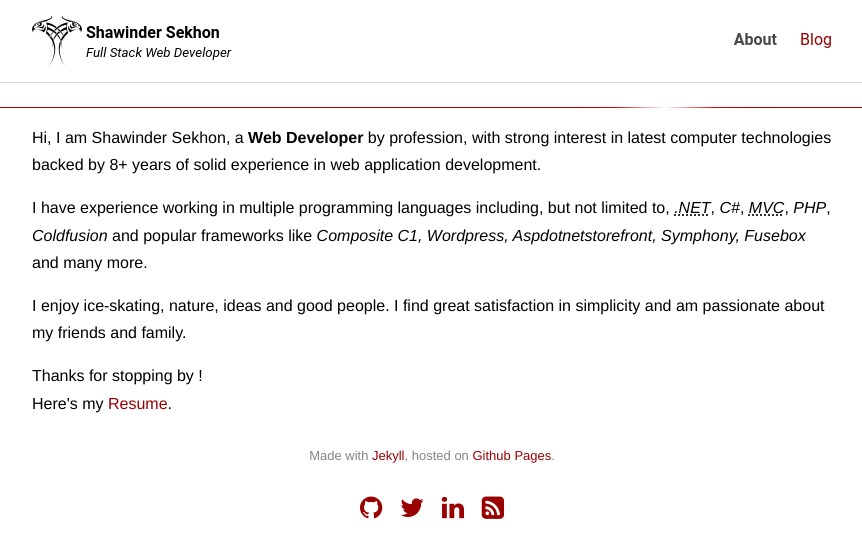
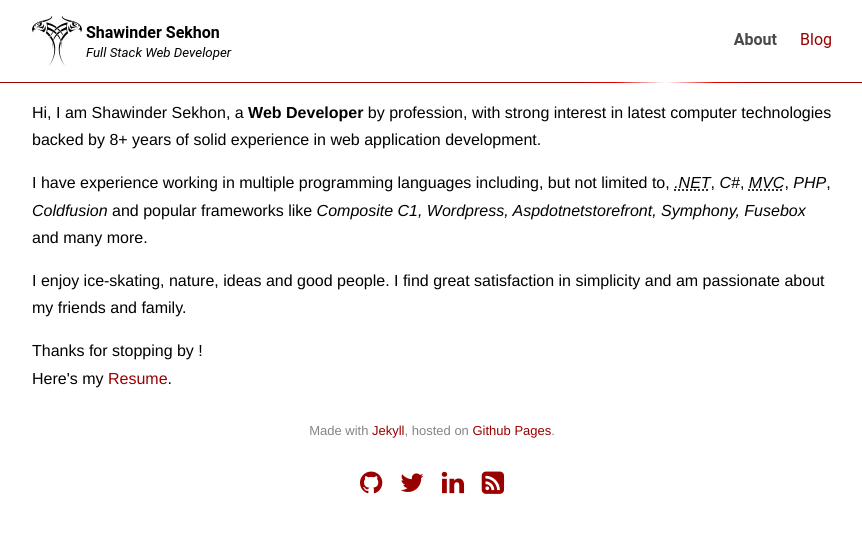
Before and after one commit to shawinder/shawinder.github.io, a Jekyll site: the page built from index.html, in a window 1280 px wide. Shown: the top 558 px of the page, without its empty margins (208-1070 px from the left). Built offline with Jekyll 4.4.1, drawn with Linux system fonts in a browser that asks for light colours; nearby versions of some CDN libraries.

Commit message:
Update site.css

```diff
--- a/css/site.css
+++ b/css/site.css
@@ -305,8 +305,8 @@
 
 header {
   padding: 1em 0;
-  border-bottom: 1px solid #ddd;
-  margin-bottom: 1.5em;
+  /*border-bottom: 1px solid #ddd;
+  margin-bottom: 1.5em;*/
 }
 
 header a {
```
